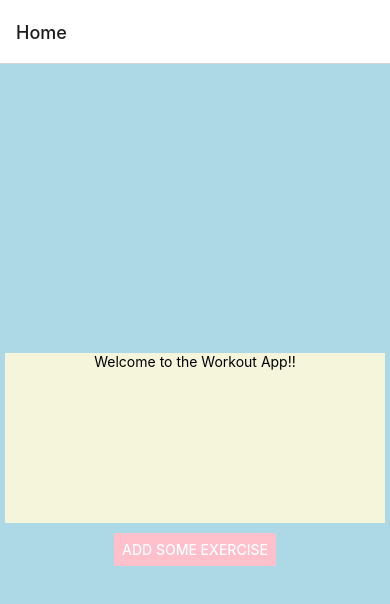
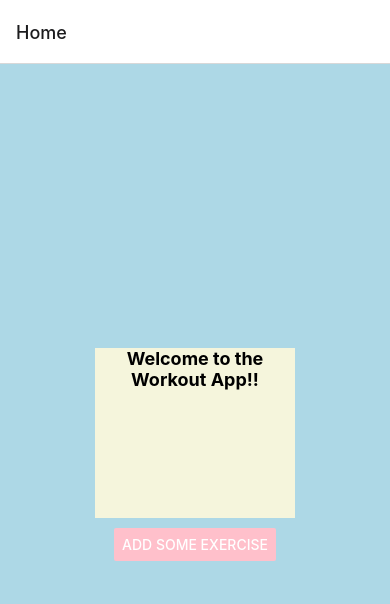
Before and after one commit to lmelo031/MobilePortfolio2, a React Native app in the folder portfolio2/: screen /Home in a window 390 px wide. Shown: the top 604 px of the page. Built offline with nearby package versions, Linux system fonts and the light colour scheme.

Commit message:
April 24, 2022 5:58 PM

```diff
--- a/portfolio2/HomeScreen.js
+++ b/portfolio2/HomeScreen.js
@@ -38,6 +38,11 @@ class HomeScreen extends React.Component {
             justifyContent: 'center',
             textAlign: 'center',
             margin: 10,
+            fontWeight: 'bold',
+            fontSize: 18,
+            marginTop: 0,
+            width: 200,
+
 
           },
       });
```
